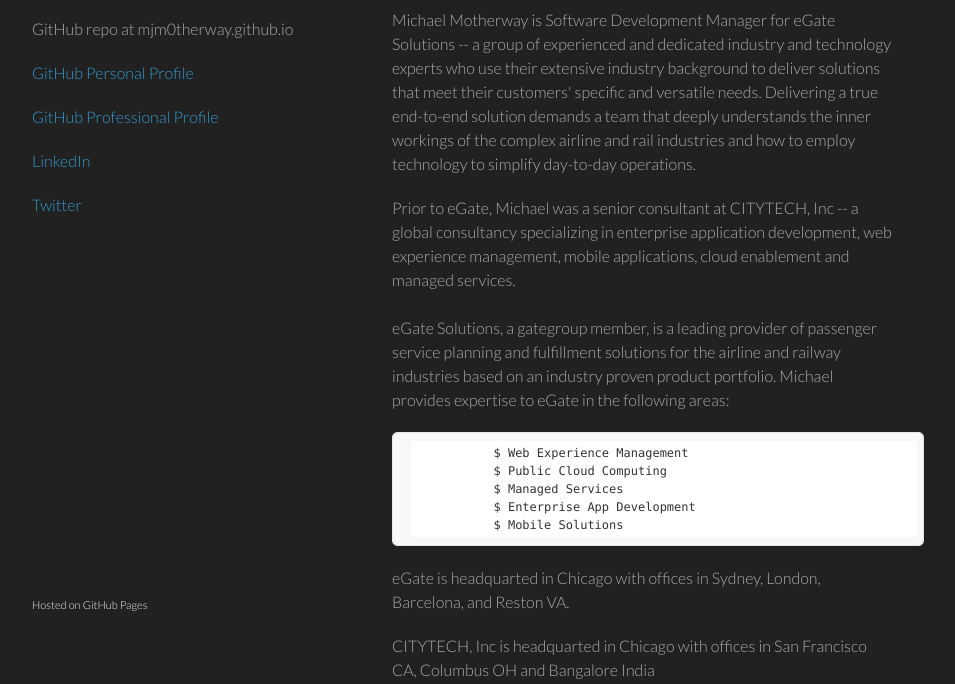
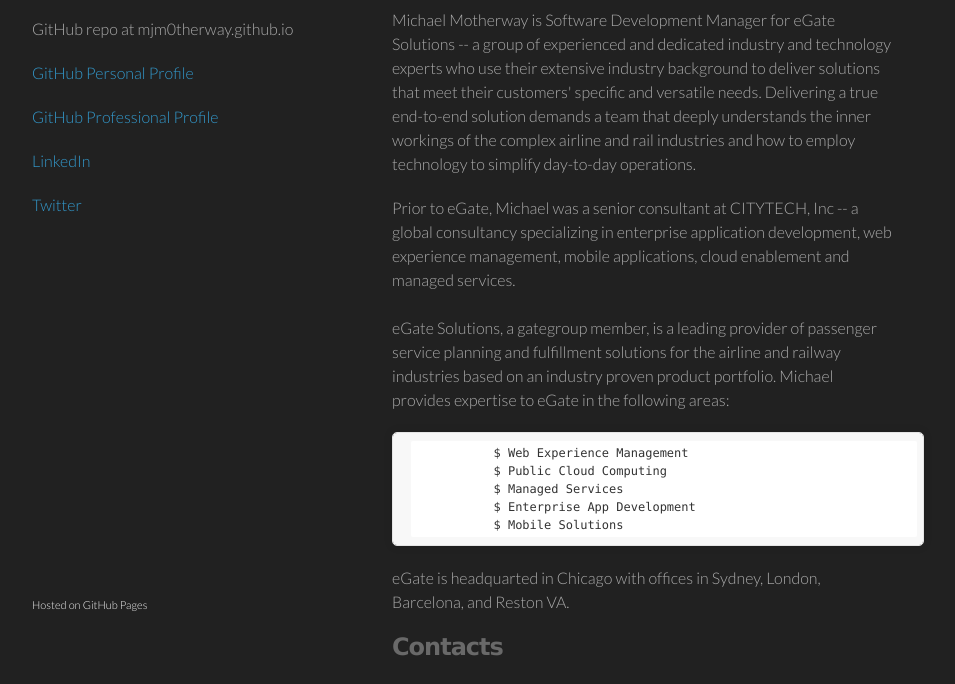
Before and after one commit to m0therway/mjm0therway.github.io, a plain HTML site: page index.html in a window 1280 px wide. Shown: the part 115-799 px from the top of the page, without its empty margins (178-1133 px from the left). Drawn offline with Linux system fonts and the light colour scheme.

Commit message:
removed about CT

```diff
--- a/index.html
+++ b/index.html
@@ -55,7 +55,6 @@
            $ Mobile Solutions </code></pre>
 
         <p>eGate is headquarted in Chicago with offices in Sydney, London, Barcelona, and Reston VA. </p>
-        <p>CITYTECH, Inc is headquarted in Chicago with offices in San Francisco CA, Columbus OH and Bangalore India </p>
 
         <h3>Contacts</h3>
 
```
